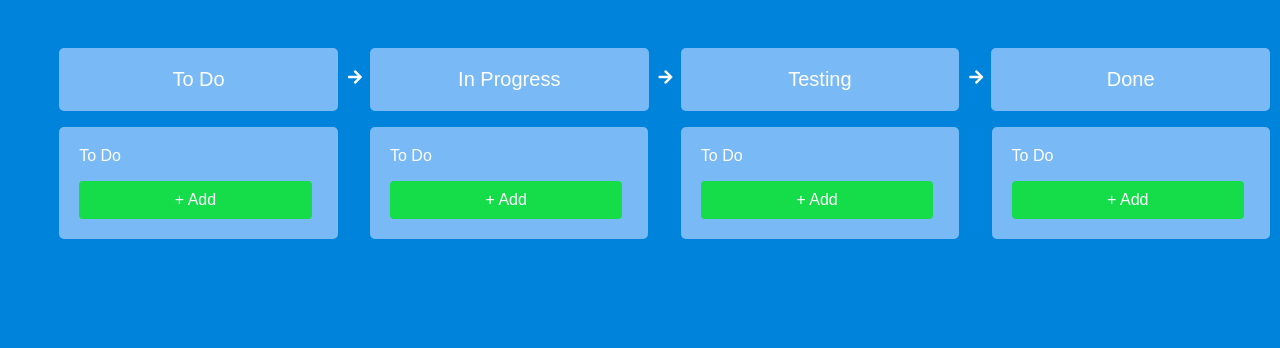
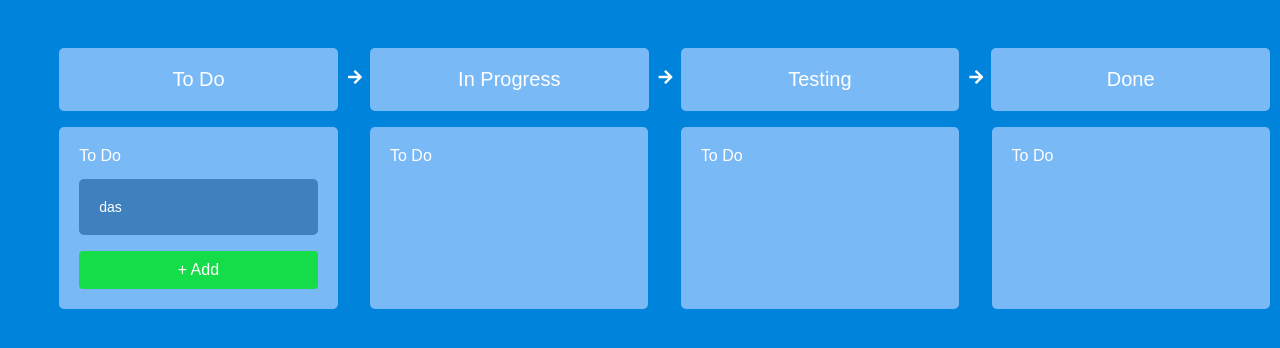
Before and after one commit to EdrisaJobe/ombroo, a Django app: page /workspace/ in a window 1280 px wide. Shown: the part 80-428 px from the top of the page. Run offline with Django 3.2, Linux system fonts and the light colour scheme; a user stored in the database is signed in; some libraries are stand-ins or nearby versions; some web fonts are replaced.

Commit message:
workspace update

```diff
--- a/static/css/workspace.css
+++ b/static/css/workspace.css
@@ -36,10 +36,18 @@
   border-radius: 5px;
 }
 
+.vertical-container3 {
+  flex: 1;
+  margin-top: 1em;
+  padding: 20px;
+  border-radius: 5px;
+  font-size: 14px;
+  background-color: rgba(0, 68, 131, 0.479);
+}
 
 .arrow-container {
-    margin-top: 1.3em;
-    margin-right: 0.5em;
+  margin-top: 1.3em;
+  margin-right: 0.5em;
 }
 .arrow-container2{
   display: none
@@ -50,7 +58,7 @@
 
 /*Button*/
 button {
-  width: 97.5%;
+  width: 100%;
   margin-top: 1em;
   cursor: pointer;
   outline: 0;
--- a/templates/pages/workspace.html
+++ b/templates/pages/workspace.html
@@ -46,6 +46,7 @@
   <div class="vertical-container">
       <p>To Do</p>
       <div class="vertical-container2">
+        <div class="vertical-container3">das</div>
         <button>+ Add</button>
       </div>
   </div>
@@ -58,9 +59,6 @@
   <!-- Input Container 2 -->
   <div class="vertical-container">
     <p>To Do</p>
-    <div class="vertical-container2">
-        <button>+ Add</button>
-    </div>
   </div>
 
   <span class="empty-container"></span>
@@ -71,9 +69,6 @@
   <!-- Input Container 3 -->
   <div class="vertical-container">
     <p>To Do</p>
-    <div class="vertical-container2">
-        <button>+ Add</button>
-    </div>
   </div>
 
   <span class="empty-container"></span>
@@ -84,9 +79,6 @@
   <!-- Input Container 4 -->
   <div class="vertical-container">
     <p>To Do</p>
-    <div class="vertical-container2">
-        <button>+ Add</button>
-    </div>
   </div>
 
 </div>
```
Also changed, not shown: db.sqlite3.
